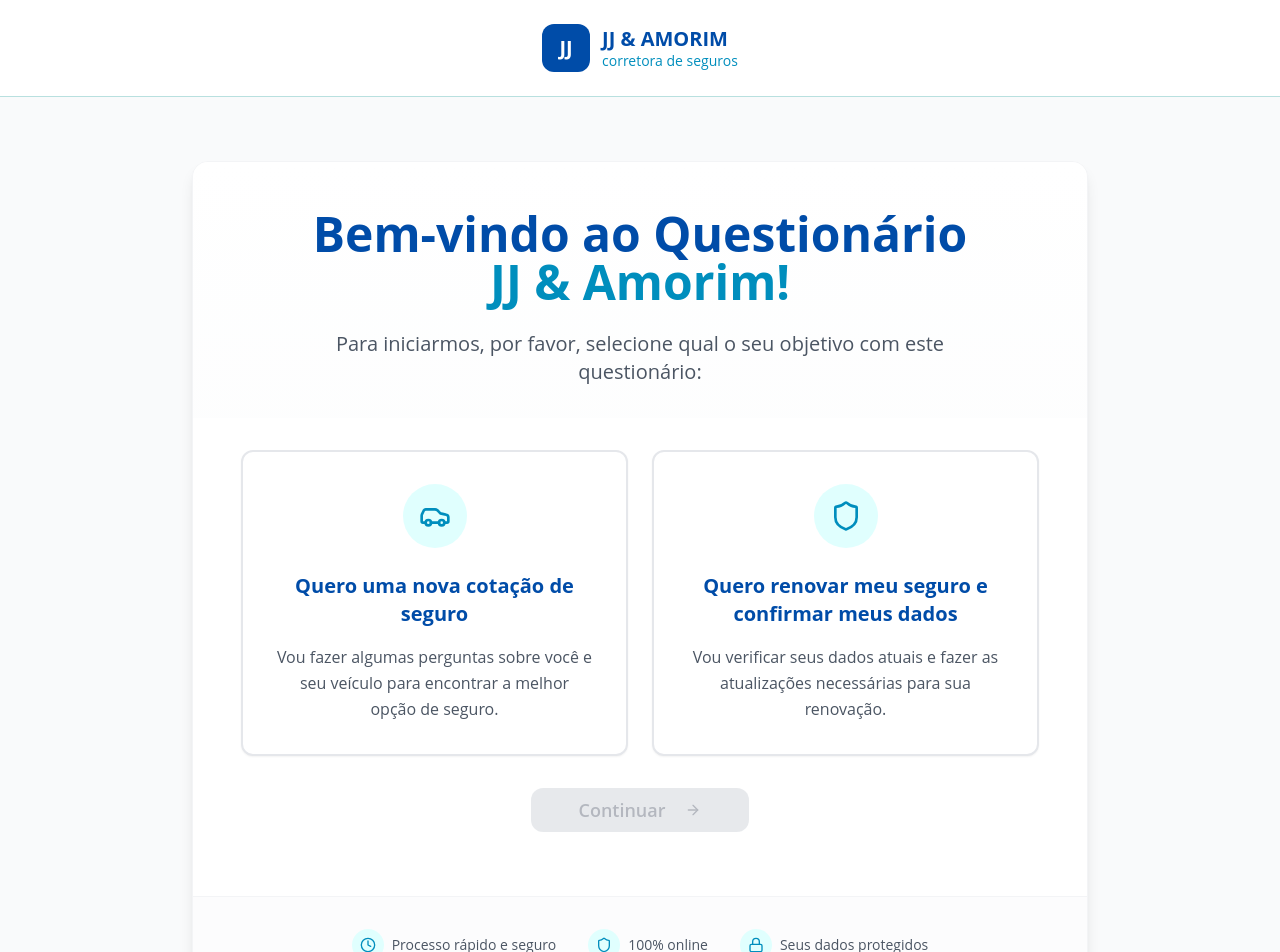
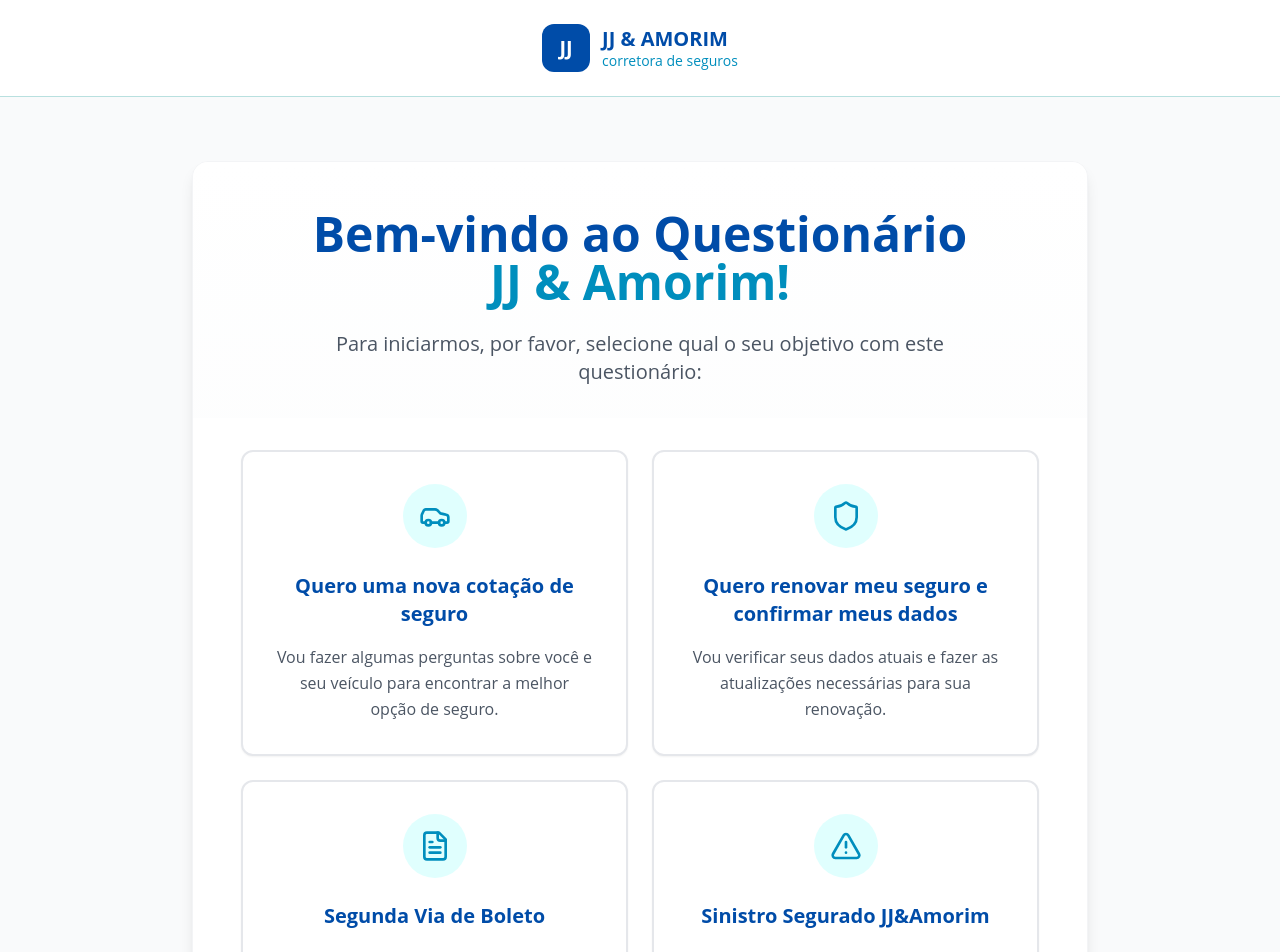
Before and after one commit to mktfun/jj-amorim-seguros-flow-97, a React (Vite) app: page / in a window 1280 px wide. Shown: the top 952 px of the page. Built offline with nearby package versions, Linux system fonts and the light colour scheme.

Commit message:
Add service option cards to FlowSelector
Adds "Segunda Via de Boleto" and "Sinistro Segurado JJ&Amorim" cards to the FlowSelector component, following the existing design and functionality.

```diff
--- a/src/components/FlowSelector.tsx
+++ b/src/components/FlowSelector.tsx
@@ -2,10 +2,10 @@
 import React, { useState } from 'react';
 import { Card } from '@/components/ui/card';
 import { Button } from '@/components/ui/button';
-import { ArrowRight, Car, Check, Shield, Clock, Lock } from 'lucide-react';
+import { ArrowRight, Car, Check, Shield, Clock, Lock, FileText, AlertTriangle } from 'lucide-react';
 
 interface FlowSelectorProps {
-  onFlowSelect: (flow: 'new-quote' | 'renewal') => void;
+  onFlowSelect: (flow: 'new-quote' | 'renewal' | 'second-invoice' | 'claim') => void;
 }
 
 const FlowSelector: React.FC<FlowSelectorProps> = ({ onFlowSelect }) => {
@@ -13,7 +13,7 @@ const FlowSelector: React.FC<FlowSelectorProps> = ({ onFlowSelect }) => {
 
   const handleContinue = () => {
     if (selectedFlow) {
-      onFlowSelect(selectedFlow as 'new-quote' | 'renewal');
+      onFlowSelect(selectedFlow as 'new-quote' | 'renewal' | 'second-invoice' | 'claim');
     }
   };
 
@@ -125,6 +125,90 @@ const FlowSelector: React.FC<FlowSelectorProps> = ({ onFlowSelect }) => {
                   </div>
                 )}
               </Card>
+
+              {/* Card Segunda Via de Boleto */}
+              <Card
+                className={`relative p-8 cursor-pointer transition-all duration-300 border-2 hover:shadow-xl group ${
+                  selectedFlow === 'second-invoice'
+                    ? 'border-jj-blue-medium bg-jj-cyan-light shadow-md scale-[1.02]'
+                    : 'border-gray-200 hover:border-jj-blue-medium hover:scale-[1.01]'
+                }`}
+                onClick={() => handleCardSelect('second-invoice')}
+              >
+                <div className="text-center">
+                  {/* Ícone */}
+                  <div className={`w-16 h-16 mx-auto mb-6 rounded-full flex items-center justify-center transition-all duration-300 ${
+                    selectedFlow === 'second-invoice'
+                      ? 'bg-jj-blue-medium'
+                      : 'bg-jj-cyan-light group-hover:bg-jj-blue-medium'
+                  }`}>
+                    <FileText className={`w-8 h-8 transition-colors duration-300 ${
+                      selectedFlow === 'second-invoice'
+                        ? 'text-white'
+                        : 'text-jj-blue-medium group-hover:text-white'
+                    }`} />
+                  </div>
+
+                  {/* Título */}
+                  <h3 className="text-xl font-bold text-jj-blue-dark mb-4">
+                    Segunda Via de Boleto
+                  </h3>
+
+                  {/* Descrição */}
+                  <p className="text-gray-600 leading-relaxed">
+                    Acesse rapidamente o boleto da sua apólice.
+                  </p>
+                </div>
+
+                {/* Indicador de Seleção */}
+                {selectedFlow === 'second-invoice' && (
+                  <div className="absolute top-4 right-4 w-6 h-6 bg-jj-blue-medium rounded-full flex items-center justify-center">
+                    <Check className="w-4 h-4 text-white" />
+                  </div>
+                )}
+              </Card>
+
+              {/* Card Sinistro Segurado */}
+              <Card
+                className={`relative p-8 cursor-pointer transition-all duration-300 border-2 hover:shadow-xl group ${
+                  selectedFlow === 'claim'
+                    ? 'border-jj-blue-medium bg-jj-cyan-light shadow-md scale-[1.02]'
+                    : 'border-gray-200 hover:border-jj-blue-medium hover:scale-[1.01]'
+                }`}
+                onClick={() => handleCardSelect('claim')}
+              >
+                <div className="text-center">
+                  {/* Ícone */}
+                  <div className={`w-16 h-16 mx-auto mb-6 rounded-full flex items-center justify-center transition-all duration-300 ${
+                    selectedFlow === 'claim'
+                      ? 'bg-jj-blue-medium'
+                      : 'bg-jj-cyan-light group-hover:bg-jj-blue-medium'
+                  }`}>
+                    <AlertTriangle className={`w-8 h-8 transition-colors duration-300 ${
+                      selectedFlow === 'claim'
+                        ? 'text-white'
+                        : 'text-jj-blue-medium group-hover:text-white'
+                    }`} />
+                  </div>
+
+                  {/* Título */}
+                  <h3 className="text-xl font-bold text-jj-blue-dark mb-4">
+                    Sinistro Segurado JJ&Amorim
+                  </h3>
+
+                  {/* Descrição */}
+                  <p className="text-gray-600 leading-relaxed">
+                    Comunique um sinistro envolvendo você ou um terceiro, de forma rápida.
+                  </p>
+                </div>
+
+                {/* Indicador de Seleção */}
+                {selectedFlow === 'claim' && (
+                  <div className="absolute top-4 right-4 w-6 h-6 bg-jj-blue-medium rounded-full flex items-center justify-center">
+                    <Check className="w-4 h-4 text-white" />
+                  </div>
+                )}
+              </Card>
             </div>
 
             {/* Botão Continuar */}
--- a/src/pages/Index.tsx
+++ b/src/pages/Index.tsx
@@ -6,12 +6,12 @@ import ComingSoon from '@/components/ComingSoon';
 import NewQuoteFlow from '@/components/NewQuoteFlow';
 import RenewalFlow from '@/components/RenewalFlow';
 
-type FlowType = 'new-quote' | 'renewal' | null;
+type FlowType = 'new-quote' | 'renewal' | 'second-invoice' | 'claim' | null;
 
 const Index = () => {
   const [selectedFlow, setSelectedFlow] = useState<FlowType>(null);
 
-  const handleFlowSelect = (flow: 'new-quote' | 'renewal') => {
+  const handleFlowSelect = (flow: 'new-quote' | 'renewal' | 'second-invoice' | 'claim') => {
     console.log('Fluxo selecionado:', flow);
     setSelectedFlow(flow);
   };
@@ -29,8 +29,20 @@ const Index = () => {
         <FlowSelector onFlowSelect={handleFlowSelect} />
       ) : selectedFlow === 'new-quote' ? (
         <NewQuoteFlow onBack={handleBackToSelection} />
+      ) : selectedFlow === 'renewal' ? (
+        <RenewalFlow onBack={handleBackToSelection} />
+      ) : selectedFlow === 'second-invoice' ? (
+        <ComingSoon
+          title="Segunda Via de Boleto"
+          description="Esta funcionalidade estará disponível em breve."
+          onBack={handleBackToSelection}
+        />
       ) : (
-        <RenewalFlow onBack={handleBackToSelection} />
+        <ComingSoon
+          title="Sinistro Segurado JJ&Amorim"
+          description="Esta funcionalidade estará disponível em breve."
+          onBack={handleBackToSelection}
+        />
       )}
     </div>
   );
```
